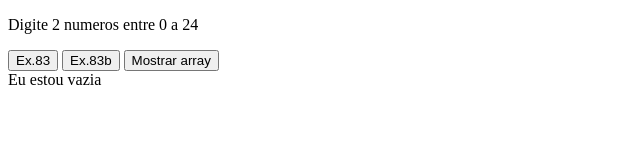
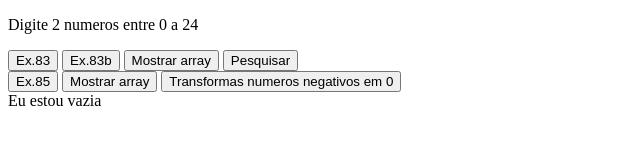
Before and after one commit to Eric02222/Atividades-Vs-code, a plain HTML site: page Atv2/index.html in a window 1280 px wide. Shown: the whole page, without its empty margins (0-640 px from the left). Drawn offline with Linux system fonts and the light colour scheme.

Commit message:
mais atividades

```diff
--- a/Atv2/index.html
+++ b/Atv2/index.html
@@ -10,6 +10,10 @@
     <button onclick="atv83()">Ex.83</button>
     <button onclick="atv83b()">Ex.83b</button>
     <button onclick="mostrarArray()">Mostrar array</button>
+    <button onclick="pesquisar()">Pesquisar</button><br>
+    <button onclick="atv85()">Ex.85</button>
+    <button onclick="mostrarArray2()">Mostrar array</button>
+    <button onclick="transformArr()">Transformas numeros negativos em 0</button>
 
     <div id="resultado">
         Eu estou vazia
--- a/Atv2/script.js
+++ b/Atv2/script.js
@@ -1,4 +1,6 @@
 let numeros = [];
+let numeros2 = [];
+
 let n1;
 let n2;
 
@@ -47,6 +49,48 @@ function mostrarArray() {
 }
 
 
+
+function pesquisar() {
+    n1 = Number(prompt("Digite um numero:"))
+    let posicao = numeros.indexOf(n1)
+
+    if (posicao == -1) {
+        document.getElementById("resultado").innerHTML = "Este Numero não esta presente na array"
+    } else {
+        document.getElementById("resultado").innerHTML = "Numero encontrado na posição: " + posicao
+    }
+}
+
+function atv85() {
+    let num;
+
+    for (let i = 0; i < 50; i++) {
+        num = Math.ceil(Math.random() * 200  -100)
+        numeros2.push(num)
+    }
+    console.log(numeros2);
+}
+
+function mostrarArray2() {
+    document.getElementById("resultado").innerHTML = '<h2>Lançamentos dos dados:</h2>'
+    for(let i = 0; i < numeros2.length; i++){
+    document.getElementById("resultado").innerHTML += "Dados: " + numeros2[i] + "<br>"
+    }
+}
+
+function transformArr() {
+    document.getElementById("resultado").innerHTML = '<h2>Lançamentos dos dados:</h2>'
+    for(let i = 0; i < numeros2.length; i++)
+    if(numeros2[i] < 0){
+        console.log(numeros2[i])
+        numeros2.splice(i, 1, 0)
+        document.getElementById("resultado").innerHTML += "Dados: " + numeros2[i] + "<br>"
+    }
+}
+
+
+
+
 /*
 23.9 >> 23 floor
 23.9 >> 24 ceil
```
